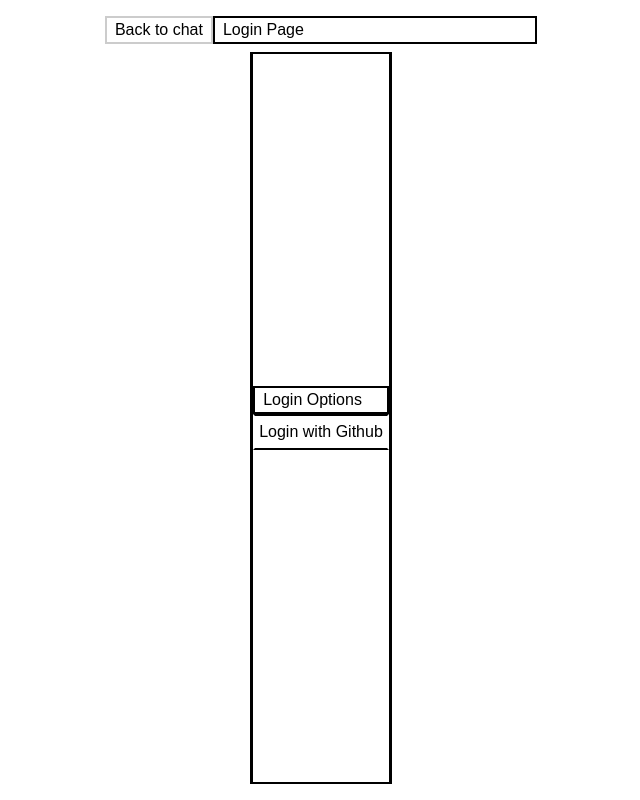
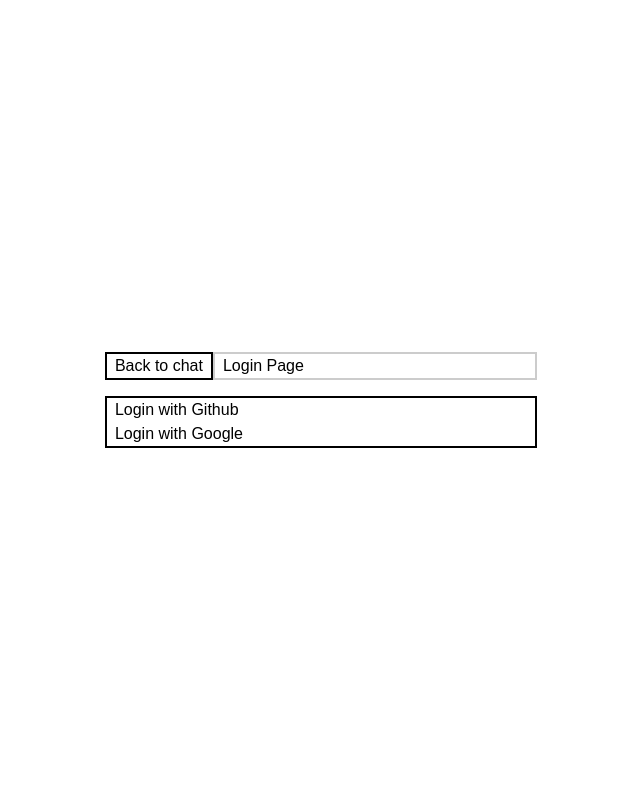
Before and after one commit to tulza/live-chat, a Next.js app: page /login in a window 1280 px wide. Shown: the whole page, without its empty margins (319-959 px from the left). Built offline with nearby package versions, Linux system fonts and the light colour scheme; a web font is replaced by a local one.

Commit message:
fix login and chatbox ui

```diff
--- a/src/app/(auth)/login/page.tsx
+++ b/src/app/(auth)/login/page.tsx
@@ -3,37 +3,23 @@ import Link from "next/link";
 
 export default async function LoginPage() {
     return (
-        <>
+        <div className="flex flex-col h-full justify-center gap-4">
             <div className="grid grid-cols-4">
                 <Link href="/">
-                    <Label variants={{ color: "secondary" }}>
-                        Back to chat
-                    </Label>
+                    <Label variants={{ color: "ghost" }}>Back to chat</Label>
                 </Link>
-                <Label className="col-span-3">Login Page</Label>
+                <Label className="col-span-3" variants={{ color: "red" }}>
+                    Login Page
+                </Label>
             </div>
-            <BasicContainer className="grow p-0 flex justify-center items-center">
-                <div className="border-r border-primary h-full grow" />
-                <div className="w-[clamp(300px,60%,800px)]">
-                    <div className="grid grid-cols-3">
-                        <Label className="col-span-3">Login Options</Label>
-                        {/* <Link href="/sign-up">
-                            <Label variants={{ color: "secondary" }}>
-                                Sign up
-                            </Label>
-                        </Link> */}
-                    </div>
-                    <BasicContainer className="border-x-transparent p-0 w-full *:text-left flex flex-col gap-2">
-                        {/* <Link href="/login/google" className="p-1">
-                            Login with Google
-                        </Link> */}
-                        <Link href="/login/github" className="p-1">
-                            Login with Github
-                        </Link>
-                    </BasicContainer>
-                </div>
-                <div className="border-l border-primary h-full grow" />
+            <BasicContainer className="p-0 flex-col flex">
+                <Link href="/login/github" className="px-2 hover:bg-gray">
+                    Login with Github
+                </Link>
+                <Link href="/login/google" className="px-2 hover:bg-gray">
+                    Login with Google
+                </Link>
             </BasicContainer>
-        </>
+        </div>
     );
 }
--- a/src/components/ChatBox.tsx
+++ b/src/components/ChatBox.tsx
@@ -2,6 +2,7 @@
 
 import { useChatSocket } from "@/context/ChatSocket";
 import React, { useEffect, useRef } from "react";
+import { BasicContainer } from "./common";
 
 const ChatBox = () => {
     const chatSocket = useChatSocket();
@@ -14,14 +15,21 @@ const ChatBox = () => {
     }, [chatSocket.chat]);
 
     return (
-        <div className="flex-grow flex flex-col overflow-hidden">
-            <p className="text-gray">here lies the beginning of the chat...</p>
+        <BasicContainer
+            ref={chatBoxRef}
+            className="grow overflow-hidden overflow-y-scroll"
+        >
+            <p className="text-gray min-w-full">
+                here lies the beginning of the chat...
+            </p>
             {chatSocket?.chat?.map((message, index) => (
-                <p key={index}>
-                    {message.name}: {message.message}
-                </p>
+                <div className="flex break-all" key={index}>
+                    <p>
+                        {message.name}: {message.message}
+                    </p>
+                </div>
             ))}
-        </div>
+        </BasicContainer>
     );
 };
 
--- a/src/components/ChatRoom.tsx
+++ b/src/components/ChatRoom.tsx
@@ -12,7 +12,7 @@ import ChatBox from "./ChatBox";
 const ChatRoom = ({ user }: { user: User | null }) => {
     return (
         <div className="flex w-[clamp(600px,100%,1440px)] px-8 h-full gap-4 ">
-            <div className="w-[400px] flex flex-col gap-4 ">
+            <div className="w-[250px] flex flex-col gap-4 ">
                 <Label>Status</Label>
                 <ClientStatus />
                 <ServerStatus />
@@ -20,11 +20,9 @@ const ChatRoom = ({ user }: { user: User | null }) => {
                 <DirectMessageStatus />
                 <ChangeLogStatus />
             </div>
-            <div className="w-full flex flex-col gap-4">
+            <div className="w-min grow flex flex-col gap-4">
                 <Label>Public chat room</Label>
-                <BasicContainer className="grow">
-                    <ChatBox />
-                </BasicContainer>
+                <ChatBox />
                 <MessageBox user={user} />
             </div>
         </div>
--- a/src/components/Statuses/AccountStatus.tsx
+++ b/src/components/Statuses/AccountStatus.tsx
@@ -10,7 +10,7 @@ interface AccountBoxProps {
 const AccountStatus = ({ user }: AccountBoxProps) => {
     return (
         <div className="flex flex-col gap-1">
-            <div className="w-full grid grid-cols-3">
+            <div className="w-full flex">
                 <Label variants={{ color: "red" }} className="col-span-2">
                     Account
                 </Label>
--- a/src/components/Statuses/ClientStatus.tsx
+++ b/src/components/Statuses/ClientStatus.tsx
@@ -12,7 +12,9 @@ const ClientStatus = () => {
             <p>
                 Status: {chatSocket.isConnected ? "connected" : "disconnected"}
             </p>
-            <p>Client Id: {chatSocket.clientId}</p>
+            <p className=" w-[220px] whitespace-nowrap truncate">
+                ClientID: {chatSocket.clientId}
+            </p>
         </SectionBox>
     );
 };
--- a/src/components/common/Label.tsx
+++ b/src/components/common/Label.tsx
@@ -25,7 +25,14 @@ interface LabelProps extends HTMLAttributes<HTMLParagraphElement> {
 
 const Label = ({ children, variants, ...props }: LabelProps) => {
     return (
-        <p {...props} className={cn(props.className, label({ ...variants }))}>
+        <p
+            {...props}
+            className={cn(
+                "whitespace-nowrap",
+                props.className,
+                label({ ...variants })
+            )}
+        >
             {children}
         </p>
     );
--- a/src/libs/server/session.ts
+++ b/src/libs/server/session.ts
@@ -58,7 +58,6 @@ export async function validateSessionToken(
     if (!session) return { session: null, user: null };
     // check if session is expired
     if (Date.now() >= session.expiresAt.getTime()) {
-        await prisma.session.delete({ where: { id: sessionId } });
         return { session: null, user: null };
     }
     // renew session if 15 days left
```
